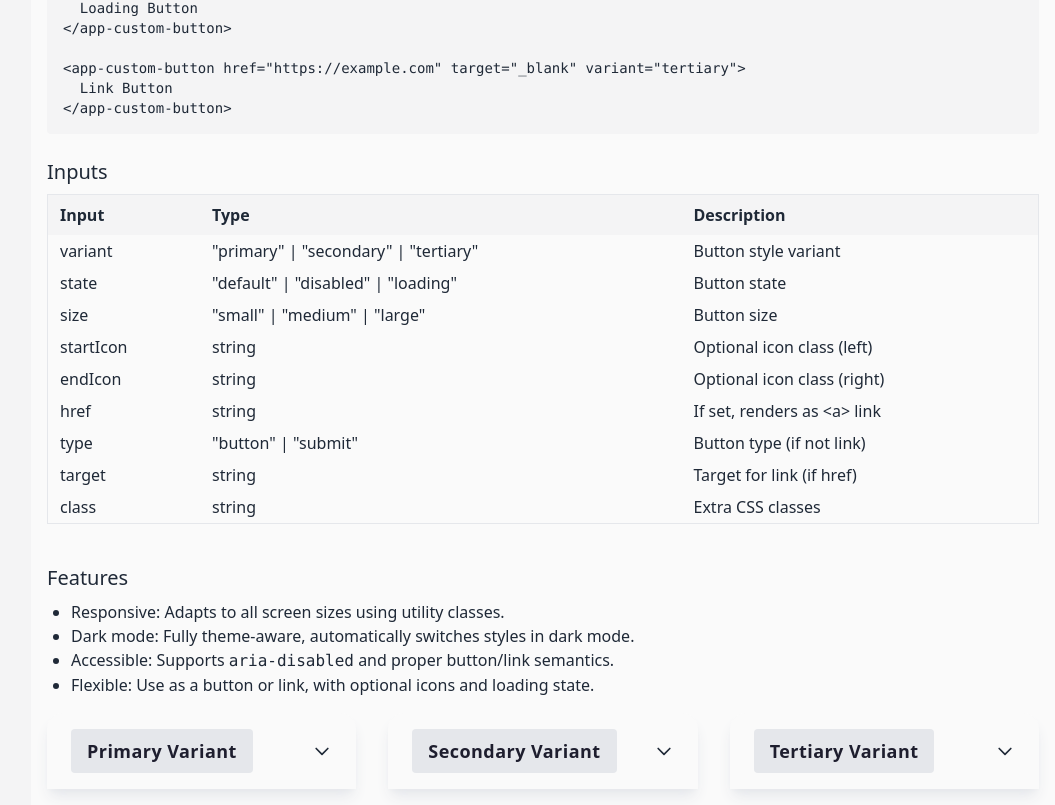
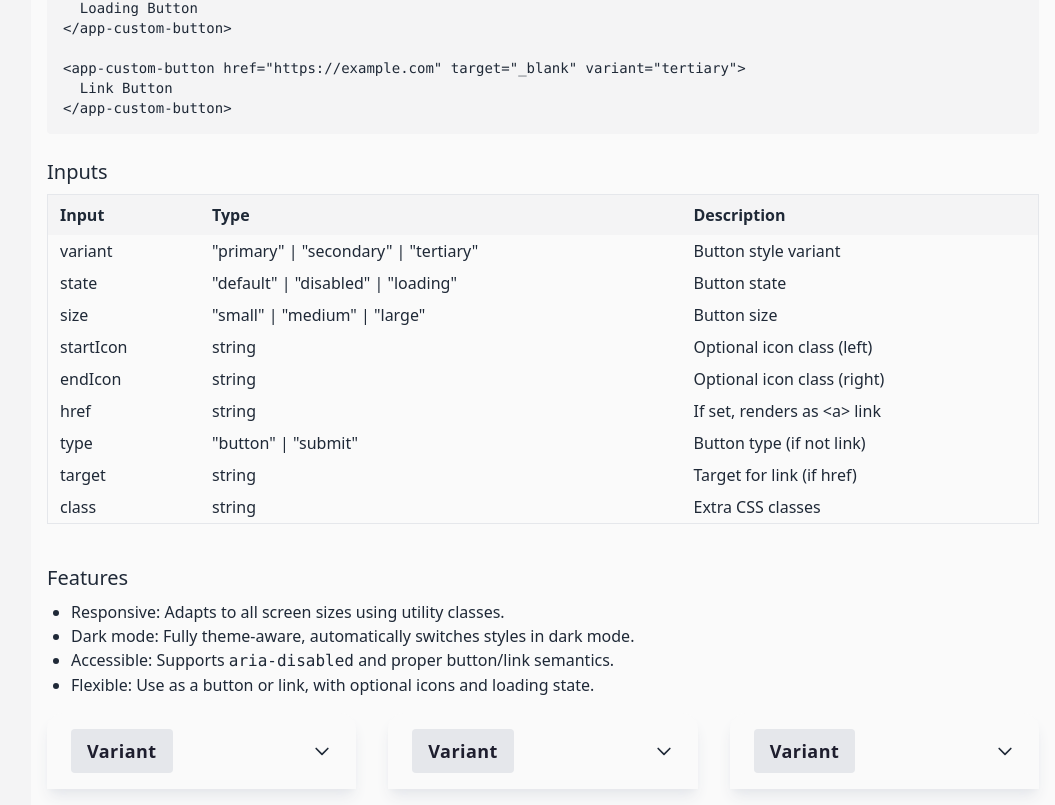
Before and after one commit to xekurt/button-editor, an Angular app: page /documentation in a window 1280 px wide. Shown: the part 563-1368 px from the top of the page, without its empty margins (225-1280 px from the left). Built offline with nearby package versions, Linux system fonts and the light colour scheme.

Commit message:
making dropdown a common component

```diff
--- a/package.json
+++ b/package.json
@@ -13,6 +13,7 @@
   },
   "private": true,
   "dependencies": {
+    "@angular/animations": "^19.2.14",
     "@angular/common": "^19.2.0",
     "@angular/compiler": "^19.2.0",
     "@angular/core": "^19.2.0",
--- a/src/app/app.routes.ts
+++ b/src/app/app.routes.ts
@@ -7,9 +7,7 @@ export const routes: Routes = [
       {
         path: 'playground',
         loadComponent: () =>
-          import('@modules/playground-module/playground-module.component').then(
-            (m) => m.PlaygroundModule,
-          ),
+          import('@modules/playground-module/playground-module').then((m) => m.PlaygroundModule),
       },
       {
         path: 'documentation',
--- /dev/null
+++ b/src/app/components/button-card/button-card.html
@@ -0,0 +1,32 @@
+<div class="grid w-full grid-cols-1 gap-6">
+  <!-- Sizes List -->
+  <ng-container *ngFor="let size of sizes">
+    <div class="pb-lg flex flex-col items-start border-b border-dotted border-neutral-50">
+      <!-- Show status label above button on mobile only -->
+      <span class="mb-2 block text-center text-base font-semibold capitalize">{{ size }}</span>
+      <app-custom-button class="capitalize" [variant]="variant" [size]="size">
+        {{ variant }}
+      </app-custom-button>
+    </div>
+  </ng-container>
+  <!-- States List -->
+  <ng-container *ngFor="let state of states; let j = index">
+    <div class="pb-lg flex flex-col items-start border-b border-dotted border-neutral-200">
+      <!-- Show status label above button on mobile only -->
+      <span class="mb-2 block text-center text-base font-semibold capitalize">{{ state }}</span>
+      <app-custom-button [variant]="variant" [state]="state" class="capitalize">
+        {{ variant }}
+      </app-custom-button>
+    </div>
+  </ng-container>
+  <!-- Link -->
+
+  <app-custom-button
+    variant="tertiary"
+    target="_blank"
+    class="hover:bg-transparent"
+    href="https://www.google.com"
+  >
+    <span slot="content" class="underline">As Link</span>
+  </app-custom-button>
+</div>
--- a/src/app/components/button-dropdown/button-dropdown.component.ts
+++ b/src/app/components/button-card/button-card.ts
@@ -1,21 +1,14 @@
-import { CommonModule } from '@angular/common';
+import { NgFor } from '@angular/common';
 import { Component, Input } from '@angular/core';
 import { CustomButtonComponent } from '@components/custom-button/custom-button.component';
 
 @Component({
-  selector: 'app-button-dropdown',
-  imports: [CommonModule, CustomButtonComponent],
-  templateUrl: './button-dropdown.component.html',
+  selector: 'button-card',
+  templateUrl: './button-card.html',
+  imports: [CustomButtonComponent, NgFor],
 })
-export class ButtonDropdownComponent {
+export class ButtonCardComponent {
   @Input() variant: 'primary' | 'secondary' | 'tertiary';
-
   states: Array<'disabled' | 'loading'> = ['disabled', 'loading'];
   sizes: Array<'small' | 'medium' | 'large'> = ['small', 'medium', 'large'];
-
-  isOpen: boolean = false;
-
-  toggle() {
-    this.isOpen = !this.isOpen;
-  }
 }
--- a/src/app/components/button-dropdown/button-dropdown.component.html
+++ /dev/null
@@ -1,68 +0,0 @@
-<div class="flex flex-col items-center justify-start p-0">
-  <!-- Dropdown header -->
-  <button
-    (click)="toggle()"
-    class="flex w-full cursor-pointer items-center justify-between rounded-t-2xl bg-neutral-50 px-6 py-4 shadow-lg shadow-neutral-200 dark:bg-neutral-800 dark:shadow-neutral-900"
-    [attr.aria-expanded]="isOpen"
-    type="button"
-  >
-    <span
-      class="inline-block rounded bg-neutral-200 px-4 py-2 text-lg font-bold tracking-wide text-neutral-800 capitalize dark:bg-neutral-700 dark:text-neutral-100"
-    >
-      {{ variant }}
-      Variant
-    </span>
-    <svg
-      [ngClass]="{
-        'rotate-180': isOpen,
-      }"
-      class="ml-2 h-5 w-5 transition-transform duration-200"
-      fill="none"
-      stroke="currentColor"
-      stroke-width="2"
-      viewBox="0 0 24 24"
-      aria-hidden="true"
-    >
-      <path stroke-linecap="round" stroke-linejoin="round" d="M19 9l-7 7-7-7" />
-    </svg>
-  </button>
-  <!-- Dropdown content -->
-  <div
-    *ngIf="isOpen"
-    class="w-full rounded-b-2xl bg-neutral-50 px-6 pt-2 pb-6 shadow-lg shadow-neutral-200 dark:bg-neutral-800 dark:shadow-neutral-900"
-    role="region"
-  >
-    <div class="grid w-full grid-cols-1 gap-6">
-      <!-- Sizes List -->
-      <ng-container *ngFor="let size of sizes">
-        <div class="pb-lg flex flex-col items-start border-b border-dotted border-neutral-50">
-          <!-- Show status label above button on mobile only -->
-          <span class="mb-2 block text-center text-base font-semibold capitalize">{{ size }}</span>
-          <app-custom-button class="capitalize" [variant]="variant" [size]="size">
-            {{ variant }}
-          </app-custom-button>
-        </div>
-      </ng-container>
-      <!-- States List -->
-      <ng-container *ngFor="let state of states; let j = index">
-        <div class="pb-lg flex flex-col items-start border-b border-dotted border-neutral-200">
-          <!-- Show status label above button on mobile only -->
-          <span class="mb-2 block text-center text-base font-semibold capitalize">{{ state }}</span>
-          <app-custom-button [variant]="variant" [state]="state" class="capitalize">
-            {{ variant }}
-          </app-custom-button>
-        </div>
-      </ng-container>
-      <!-- Link -->
-
-      <app-custom-button
-        variant="tertiary"
-        target="_blank"
-        class="hover:bg-transparent"
-        href="https://www.google.com"
-      >
-        <span slot="content" class="underline">As Link</span>
-      </app-custom-button>
-    </div>
-  </div>
-</div>
--- /dev/null
+++ b/src/app/components/dropdown/dropdown.html
@@ -0,0 +1,37 @@
+<div class="flex flex-col items-center justify-start p-0">
+  <!-- Dropdown header -->
+  <button
+    (click)="toggle()"
+    class="flex w-full cursor-pointer items-center justify-between rounded-t-2xl bg-neutral-50 px-6 py-4 shadow-lg shadow-neutral-200 dark:bg-neutral-800 dark:shadow-neutral-900"
+    [attr.aria-expanded]="isOpen"
+    type="button"
+  >
+    <span
+      class="inline-block rounded bg-neutral-200 px-4 py-2 text-lg font-bold tracking-wide text-neutral-800 capitalize dark:bg-neutral-700 dark:text-neutral-100"
+    >
+      {{ title }} Variant
+    </span>
+    <svg
+      [ngClass]="{
+        'rotate-180': isOpen,
+      }"
+      class="ml-2 h-5 w-5 transition-transform duration-200"
+      fill="none"
+      stroke="currentColor"
+      stroke-width="2"
+      viewBox="0 0 24 24"
+      aria-hidden="true"
+    >
+      <path stroke-linecap="round" stroke-linejoin="round" d="M19 9l-7 7-7-7" />
+    </svg>
+  </button>
+  <!-- Dropdown content -->
+  <div
+    *ngIf="isOpen"
+    [@dropdownContent]="isOpen ? 'open' : 'closed'"
+    class="w-full overflow-hidden rounded-b-2xl bg-neutral-50 px-6 pt-2 pb-6 shadow-lg shadow-neutral-200 transition-all duration-300 ease-in-out dark:bg-neutral-800 dark:shadow-neutral-900"
+    role="region"
+  >
+    <ng-content></ng-content>
+  </div>
+</div>
--- /dev/null
+++ b/src/app/components/dropdown/dropdown.ts
@@ -0,0 +1,44 @@
+import { animate, state, style, transition, trigger } from '@angular/animations';
+import { CommonModule } from '@angular/common';
+import { Component, Input } from '@angular/core';
+
+@Component({
+  selector: 'dropdown',
+  imports: [CommonModule],
+  templateUrl: './dropdown.html',
+  styleUrls: ['./dropdown.css'],
+  animations: [
+    trigger('dropdownContent', [
+      state(
+        'closed',
+        style({
+          height: '0px',
+          opacity: 0,
+          overflow: 'hidden',
+          paddingTop: '0',
+          paddingBottom: '0',
+        }),
+      ),
+      state(
+        'open',
+        style({
+          height: '*',
+          opacity: 1,
+          overflow: 'hidden',
+          paddingTop: '*',
+          paddingBottom: '*',
+        }),
+      ),
+      transition('closed <=> open', [animate('300ms cubic-bezier(0.4,0,0.2,1)')]),
+    ]),
+  ],
+})
+export class DropdownComponent {
+  @Input() title: string;
+  isOpen: boolean = false;
+  animating: boolean = false; // Add animating flag for animation lifecycle
+
+  toggle() {
+    this.isOpen = !this.isOpen;
+  }
+}
--- a/src/app/modules/documentation-module/components/button-list/button-list.component.html
+++ b/src/app/modules/documentation-module/components/button-list/button-list.component.html
@@ -1,5 +1,7 @@
 <div class="grid grid-cols-1 gap-8 md:grid-cols-3">
   <ng-container *ngFor="let variant of variants; let i = index">
-    <app-button-dropdown [variant]="variant" />
+    <dropdown>
+      <button-card [variant]="variant" />
+    </dropdown>
   </ng-container>
 </div>
--- a/src/app/modules/documentation-module/components/button-list/button-list.component.ts
+++ b/src/app/modules/documentation-module/components/button-list/button-list.component.ts
@@ -1,10 +1,11 @@
 import { CommonModule } from '@angular/common';
 import { Component } from '@angular/core';
-import { ButtonDropdownComponent } from '@components/button-dropdown/button-dropdown.component';
+import { ButtonCardComponent } from '@components/button-card/button-card';
+import { DropdownComponent } from '@components/dropdown/dropdown';
 
 @Component({
   selector: 'app-button-list',
-  imports: [CommonModule, ButtonDropdownComponent],
+  imports: [CommonModule, DropdownComponent, ButtonCardComponent],
   templateUrl: './button-list.component.html',
 })
 export class ButtonListComponent {
--- a/src/app/modules/playground-module/playground-module.component.ts
+++ b/src/app/modules/playground-module/playground-module.ts
@@ -1,13 +1,11 @@
 import { Component } from '@angular/core';
 import { CommonModule } from '@angular/common';
-import { CustomButtonComponent } from '../../components/custom-button/custom-button.component';
 
 @Component({
   selector: 'app-playground-module',
   standalone: true,
-  imports: [CommonModule, CustomButtonComponent],
-  templateUrl: './playground-module.component.html',
-  styleUrl: './playground-module.component.css',
+  imports: [CommonModule],
+  templateUrl: './playground-module.html',
 })
 export class PlaygroundModule {
   statuses = ['Active', 'Inactive', 'Pending'];
```
Also changed, not shown: src/app/components/dropdown/dropdown.css (added), src/app/modules/playground-module/playground-module.html (renamed from src/app/modules/playground-module/playground-module.component.html), 2 other files (tests, documents, lock files or other folders).
